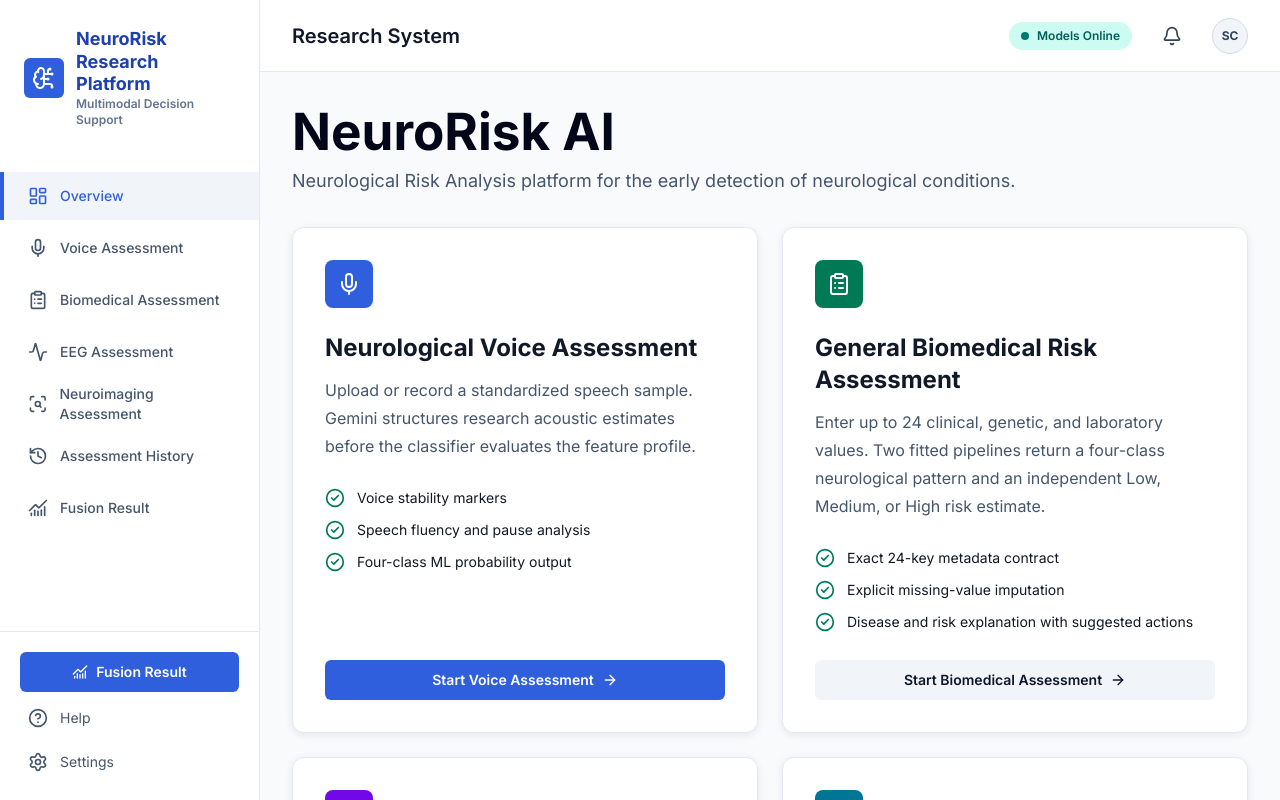
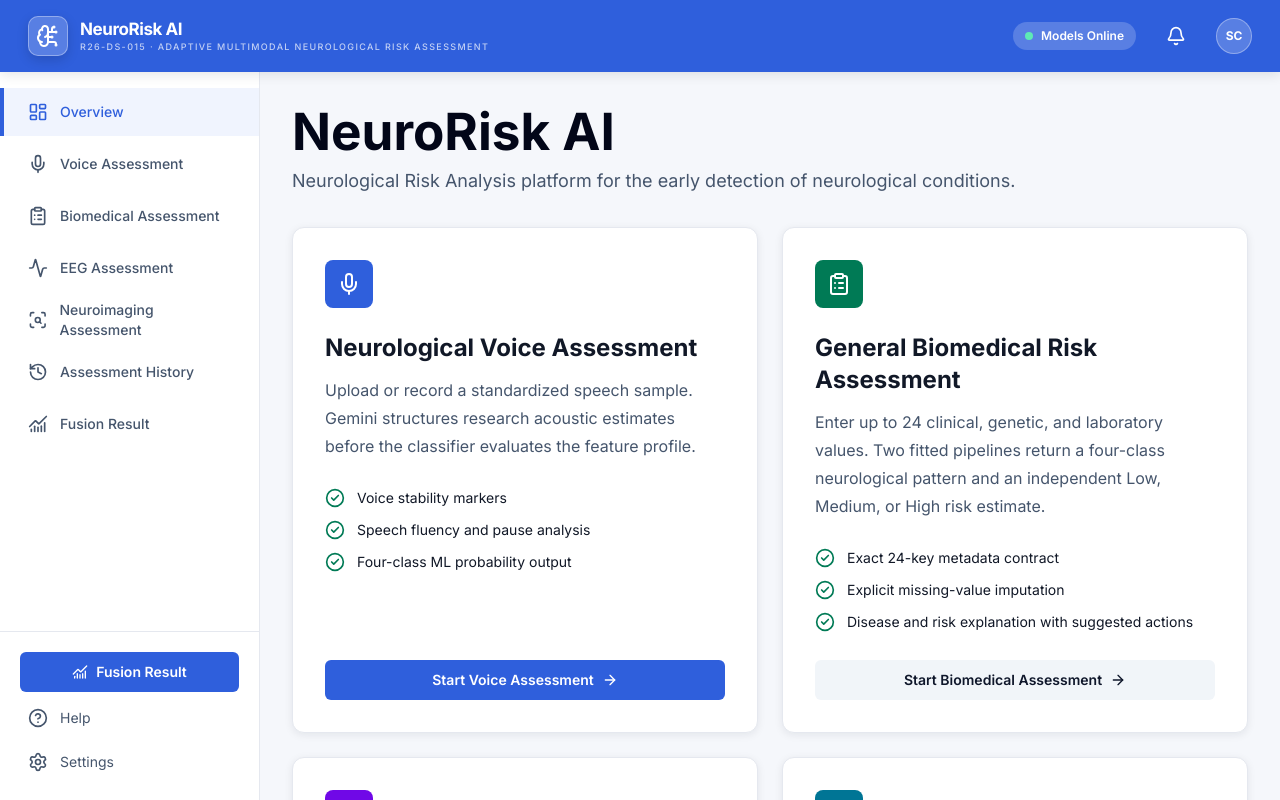
Before and after one commit to Tanury/R26-DS-015, a Next.js app in the folder frontend/: page / in a window 1280 px wide. Shown: the top 800 px of the page. Built offline with nearby package versions, Linux system fonts and the light colour scheme.

Commit message:
update frontend to a common template

```diff
--- /dev/null
+++ b/frontend/components/app-header.tsx
@@ -0,0 +1,43 @@
+import { BrainCircuit } from "lucide-react";
+import { cn } from "@/lib/utils";
+
+/**
+ * Shared platform header (blue band) — used by AppShell for every page and by
+ * the neuroimaging dashboard, so the whole app has one header design.
+ *
+ *  leading : node before the logo (e.g. mobile menu button)
+ *  actions : node on the right (status pill, avatar, disease tabs, ...)
+ *  subRow  : optional thin second row under a divider
+ */
+export function AppHeader({
+  leading,
+  actions,
+  subRow,
+  className,
+}: {
+  leading?: React.ReactNode;
+  actions?: React.ReactNode;
+  subRow?: React.ReactNode;
+  className?: string;
+}) {
+  return (
+    <header className={cn("bg-[#2F5FDC] text-white shadow-[0_2px_12px_rgba(16,24,40,0.12)]", className)}>
+      <div className="flex min-h-[72px] items-center justify-between gap-4 px-4 sm:px-7">
+        <div className="flex min-w-0 items-center gap-3">
+          {leading}
+          <div className="grid size-10 shrink-0 place-items-center rounded-[10px] border border-white/35 bg-white/20 shadow-[0_4px_12px_rgba(0,0,0,0.15)]">
+            <BrainCircuit className="size-6" />
+          </div>
+          <div className="min-w-0">
+            <div className="text-[17px] font-bold leading-tight tracking-tight">NeuroRisk AI</div>
+            <div className="hidden text-[9px] font-medium uppercase tracking-[0.15em] text-white/70 md:block">
+              R26-DS-015 · Adaptive Multimodal Neurological Risk Assessment
+            </div>
+          </div>
+        </div>
+        {actions ? <div className="flex shrink-0 items-center gap-3 sm:gap-5">{actions}</div> : null}
+      </div>
+      {subRow ? <div className="border-t border-white/15 px-4 py-2 sm:px-7">{subRow}</div> : null}
+    </header>
+  );
+}
--- a/frontend/components/app-shell.tsx
+++ b/frontend/components/app-shell.tsx
@@ -5,7 +5,6 @@ import { usePathname } from "next/navigation";
 import { useState } from "react";
 import {
   Bell,
-  BrainCircuit,
   ChartNoAxesCombined,
   CircleHelp,
   Activity,
@@ -20,13 +19,14 @@ import {
 } from "lucide-react";
 import { cn } from "@/lib/utils";
 import { Button } from "@/components/ui/button";
+import { AppHeader } from "@/components/app-header";
 
 const navigation = [
   { href: "/", label: "Overview", icon: LayoutDashboard },
   { href: "/voice", label: "Voice Assessment", icon: Mic },
   { href: "/general", label: "Biomedical Assessment", icon: ClipboardList },
   { href: "/eeg", label: "EEG Assessment", icon: Activity },
-  {href: "/neuroimaging", label: "Neuroimaging Assessment", icon: ScanSearch },
+  { href: "/neuroimaging", label: "Neuroimaging Assessment", icon: ScanSearch },
   { href: "/history", label: "Assessment History", icon: History },
   { href: "/fusion", label: "Fusion Result", icon: ChartNoAxesCombined },
 ];
@@ -34,15 +34,6 @@ const navigation = [
 function SideNavigation({ pathname, onNavigate }: { pathname: string; onNavigate?: () => void }) {
   return (
     <>
-      <div className="flex items-center gap-3 px-6 py-7">
-        <div className="grid size-10 shrink-0 place-items-center rounded-md bg-blue-700 text-white">
-          <BrainCircuit className="size-6" />
-        </div>
-        <div className="min-w-0">
-          <div className="text-lg font-bold leading-tight text-blue-800">NeuroRisk Research Platform</div>
-          <div className="text-xs font-semibold text-slate-500">Multimodal Decision Support</div>
-        </div>
-      </div>
       <nav className="flex-1 space-y-1 py-4" aria-label="Primary navigation">
         {navigation.map((item) => {
           const active = item.href === "/" ? pathname === "/" : pathname.startsWith(item.href);
@@ -55,7 +46,7 @@ function SideNavigation({ pathname, onNavigate }: { pathname: string; onNavigate
               className={cn(
                 "flex h-12 items-center gap-3 border-l-4 px-6 text-sm font-medium transition-colors",
                 active
-                  ? "border-blue-700 bg-slate-100 text-blue-700"
+                  ? "border-blue-700 bg-blue-50 text-blue-700"
                   : "border-transparent text-slate-600 hover:bg-slate-50 hover:text-slate-950",
               )}
             >
@@ -85,15 +76,43 @@ export function AppShell({ children }: { children: React.ReactNode }) {
   const [mobileOpen, setMobileOpen] = useState(false);
 
   return (
-    <div className="min-h-screen bg-slate-50">
-      <aside className="fixed inset-y-0 left-0 z-30 hidden w-[260px] flex-col border-r border-slate-200 bg-white lg:flex">
+    <div className="min-h-screen bg-[#F5F7FB]">
+      {/* Shared blue header, full width across the top */}
+      <AppHeader
+        className="fixed inset-x-0 top-0 z-40"
+        leading={
+          <Button
+            variant="ghost"
+            size="icon"
+            className="text-white hover:bg-white/15 hover:text-white lg:hidden"
+            onClick={() => setMobileOpen(true)}
+            aria-label="Open navigation"
+          >
+            <Menu className="size-5" />
+          </Button>
+        }
+        actions={
+          <>
+            <span className="hidden items-center gap-2 rounded-full bg-white/20 px-3 py-1.5 text-xs font-semibold text-white sm:flex">
+              <span className="size-2 rounded-full bg-emerald-300" /> Models Online
+            </span>
+            <Button variant="ghost" size="icon" className="text-white hover:bg-white/15 hover:text-white" aria-label="Notifications">
+              <Bell className="size-5" />
+            </Button>
+            <div className="grid size-9 place-items-center rounded-full border border-white/35 bg-white/20 text-xs font-bold text-white" aria-label="Researcher profile">SC</div>
+          </>
+        }
+      />
+
+      {/* Sidebar sits below the header */}
+      <aside className="fixed bottom-0 left-0 top-[72px] z-30 hidden w-[260px] flex-col border-r border-slate-200 bg-white lg:flex">
         <SideNavigation pathname={pathname} />
       </aside>
 
       {mobileOpen && (
         <div className="fixed inset-0 z-50 lg:hidden">
           <button className="absolute inset-0 bg-slate-950/35" aria-label="Close menu" onClick={() => setMobileOpen(false)} />
-          <aside className="relative flex h-full w-[290px] flex-col bg-white shadow-xl">
+          <aside className="relative flex h-full w-[290px] flex-col bg-white pt-10 shadow-xl">
             <button className="absolute right-3 top-3 rounded-md p-2 text-slate-500" onClick={() => setMobileOpen(false)} aria-label="Close navigation">
               <X className="size-5" />
             </button>
@@ -102,22 +121,7 @@ export function AppShell({ children }: { children: React.ReactNode }) {
         </div>
       )}
 
-      <div className="lg:pl-[260px]">
-        <header className="sticky top-0 z-20 flex h-[72px] items-center justify-between border-b border-slate-200 bg-white/95 px-4 backdrop-blur sm:px-8">
-          <div className="flex items-center gap-3">
-            <Button variant="ghost" size="icon" className="lg:hidden" onClick={() => setMobileOpen(true)} aria-label="Open navigation">
-              <Menu className="size-5" />
-            </Button>
-            <span className="text-lg font-semibold sm:text-xl">Research System</span>
-          </div>
-          <div className="flex items-center gap-3 sm:gap-5">
-            <span className="hidden items-center gap-2 rounded-full bg-teal-100 px-3 py-1.5 text-xs font-semibold text-teal-800 sm:flex">
-              <span className="size-2 rounded-full bg-teal-700" /> Models Online
-            </span>
-            <Button variant="ghost" size="icon" aria-label="Notifications"><Bell className="size-5" /></Button>
-            <div className="grid size-9 place-items-center rounded-full border border-slate-300 bg-slate-100 text-xs font-bold text-slate-700" aria-label="Researcher profile">SC</div>
-          </div>
-        </header>
+      <div className="pt-[72px] lg:pl-[260px]">
         <main className="mx-auto w-full max-w-[1400px] p-4 sm:p-6 lg:p-8">{children}</main>
       </div>
     </div>
```
